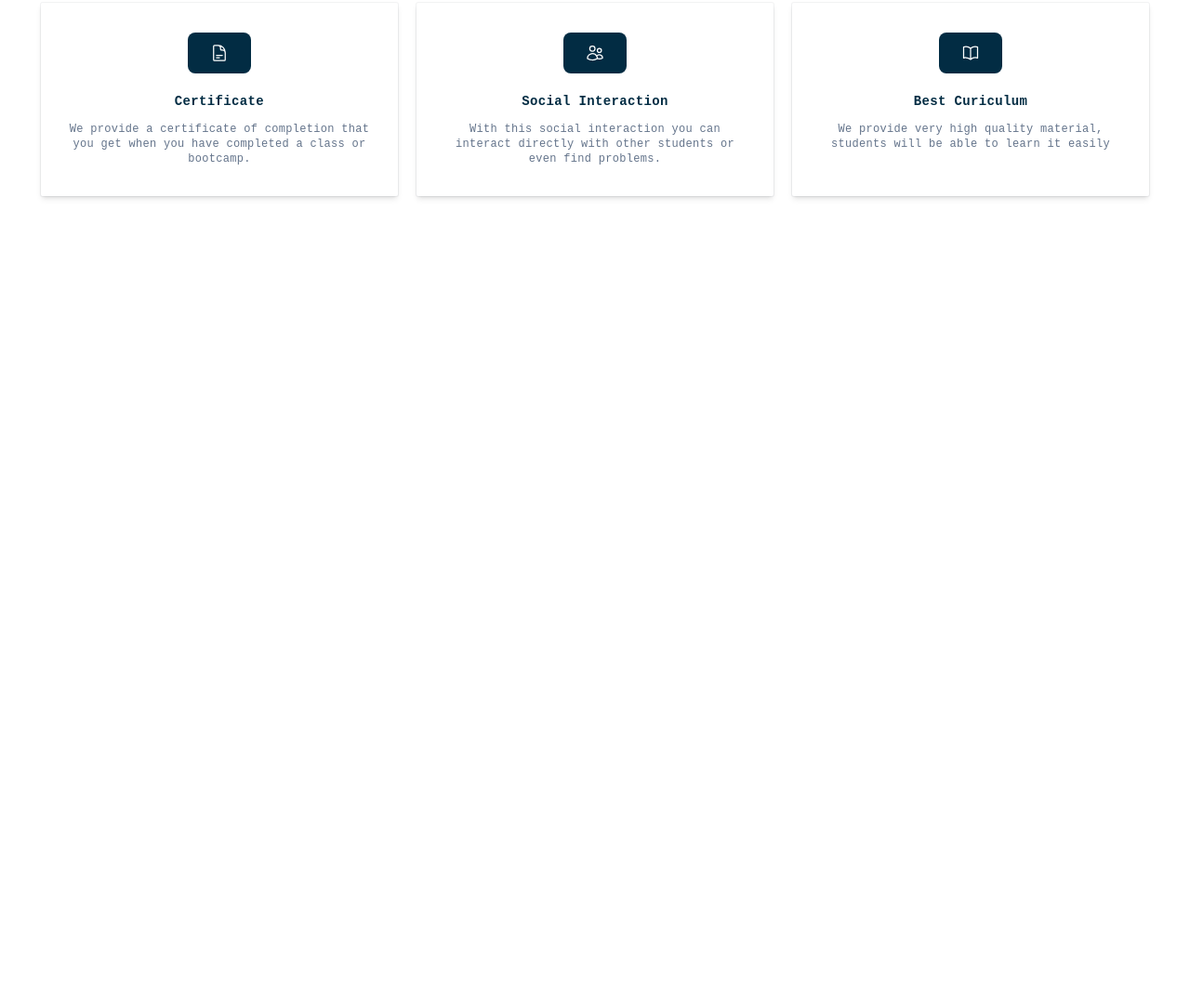
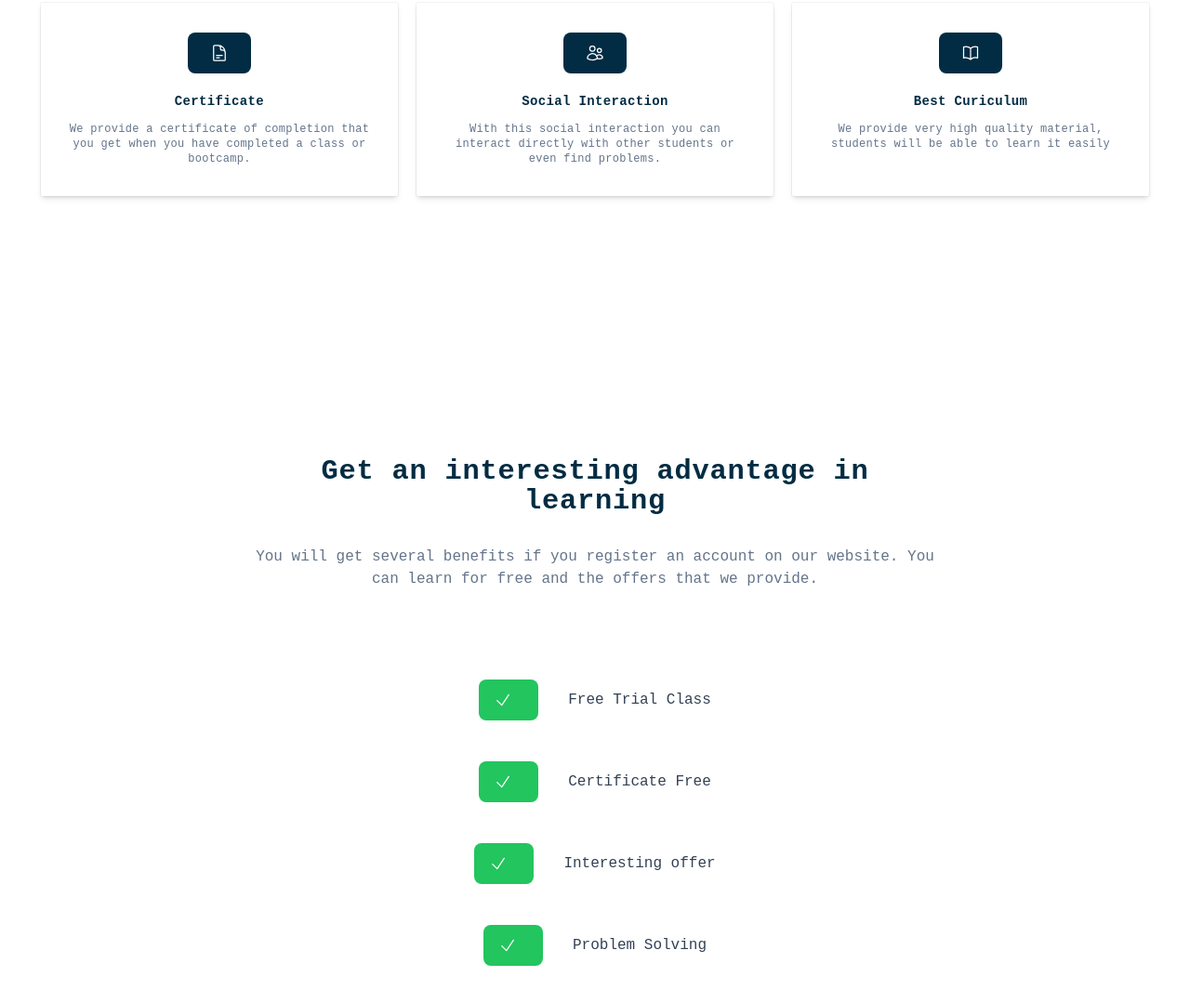
Before and after one commit to mochfarrel06/course-learn, a website: page public/index.html in a window 1280 px wide. Shown: the part 1465-2544 px from the top of the page at 93% size. Before the commit the page ends 1792 px from the top, so only its background shows below. Drawn offline with nearby package versions, Linux system fonts and the light colour scheme.

Commit message:
Menambahkan halaman advantage

```diff
--- a/public/index.html
+++ b/public/index.html
@@ -90,6 +90,7 @@
     </section>
     <!-- End Hero Section -->
 
+    <!-- Start Benefit -->
     <section id="benefit" class="pt-24 pb-24 lg:pt-36">
       <div class="container">
         <div class="px-7 py-5">
@@ -195,6 +196,54 @@
         </div>
       </div>
     </section>
+    <!-- End benefit -->
+
+    <!-- Start Advantage -->
+    <section id="advatage" class="pt-24 pb-44 lg:pt-36">
+      <div class="container">
+        <div class="px-7 py-5">
+          <div class="text-center md:px-14 lg:px-56">
+            <h3 class="text-2xl font-semibold tracking-wide text-primary mb-8 sm:text-[1.9rem] sm:line sm:leading-8">Get an interesting advantage in learning</h3>
+            <p class="text-sm font-medium text-slate-500 sm:text-base">You will get several benefits if you register an account on our website. You can learn for free and the offers that we provide.</p>
+          </div>
+          <div class="mt-20 w-full flex justify-center items-center flex-col gap-3">
+            <div class="flex items-center gap-8 max-w-md py-4 px-2">
+              <div class="w-16 py-3 px-4 bg-green-500 flexitems-center rounded-lg">
+                <svg xmlns="http://www.w3.org/2000/svg" fill="none" viewBox="0 0 24 24" stroke-width="1.5" stroke="currentColor" class="w-5 h-5 text-white">
+                  <path stroke-linecap="round" stroke-linejoin="round" d="M4.5 12.75l6 6 9-13.5" />
+                </svg>
+              </div>
+              <p class="text-base font-medium text-slate-700">Free Trial Class</p>
+            </div>
+            <div class="flex items-center gap-8 max-w-md py-4 px-2">
+              <div class="w-16 py-3 px-4 bg-green-500 flexitems-center rounded-lg">
+                <svg xmlns="http://www.w3.org/2000/svg" fill="none" viewBox="0 0 24 24" stroke-width="1.5" stroke="currentColor" class="w-5 h-5 text-white">
+                  <path stroke-linecap="round" stroke-linejoin="round" d="M4.5 12.75l6 6 9-13.5" />
+                </svg>
+              </div>
+              <p class="text-base font-medium text-slate-700">Certificate Free</p>
+            </div>
+            <div class="flex items-center gap-8 max-w-md py-4 px-2">
+              <div class="w-16 py-3 px-4 bg-green-500 flexitems-center rounded-lg">
+                <svg xmlns="http://www.w3.org/2000/svg" fill="none" viewBox="0 0 24 24" stroke-width="1.5" stroke="currentColor" class="w-5 h-5 text-white">
+                  <path stroke-linecap="round" stroke-linejoin="round" d="M4.5 12.75l6 6 9-13.5" />
+                </svg>
+              </div>
+              <p class="text-base font-medium text-slate-700">Interesting offer</p>
+            </div>
+            <div class="flex items-center gap-8 max-w-md py-4 px-2">
+              <div class="w-16 py-3 px-4 bg-green-500 flexitems-center rounded-lg">
+                <svg xmlns="http://www.w3.org/2000/svg" fill="none" viewBox="0 0 24 24" stroke-width="1.5" stroke="currentColor" class="w-5 h-5 text-white">
+                  <path stroke-linecap="round" stroke-linejoin="round" d="M4.5 12.75l6 6 9-13.5" />
+                </svg>
+              </div>
+              <p class="text-base font-medium text-slate-700">Problem Solving</p>
+            </div>
+          </div>
+        </div>
+      </div>
+    </section>
+    <!-- End Advantage -->
 
     <!-- JavaScript -->
     <script src="js/script.js"></script>
```
Also changed, not shown: public/css/style.css.
